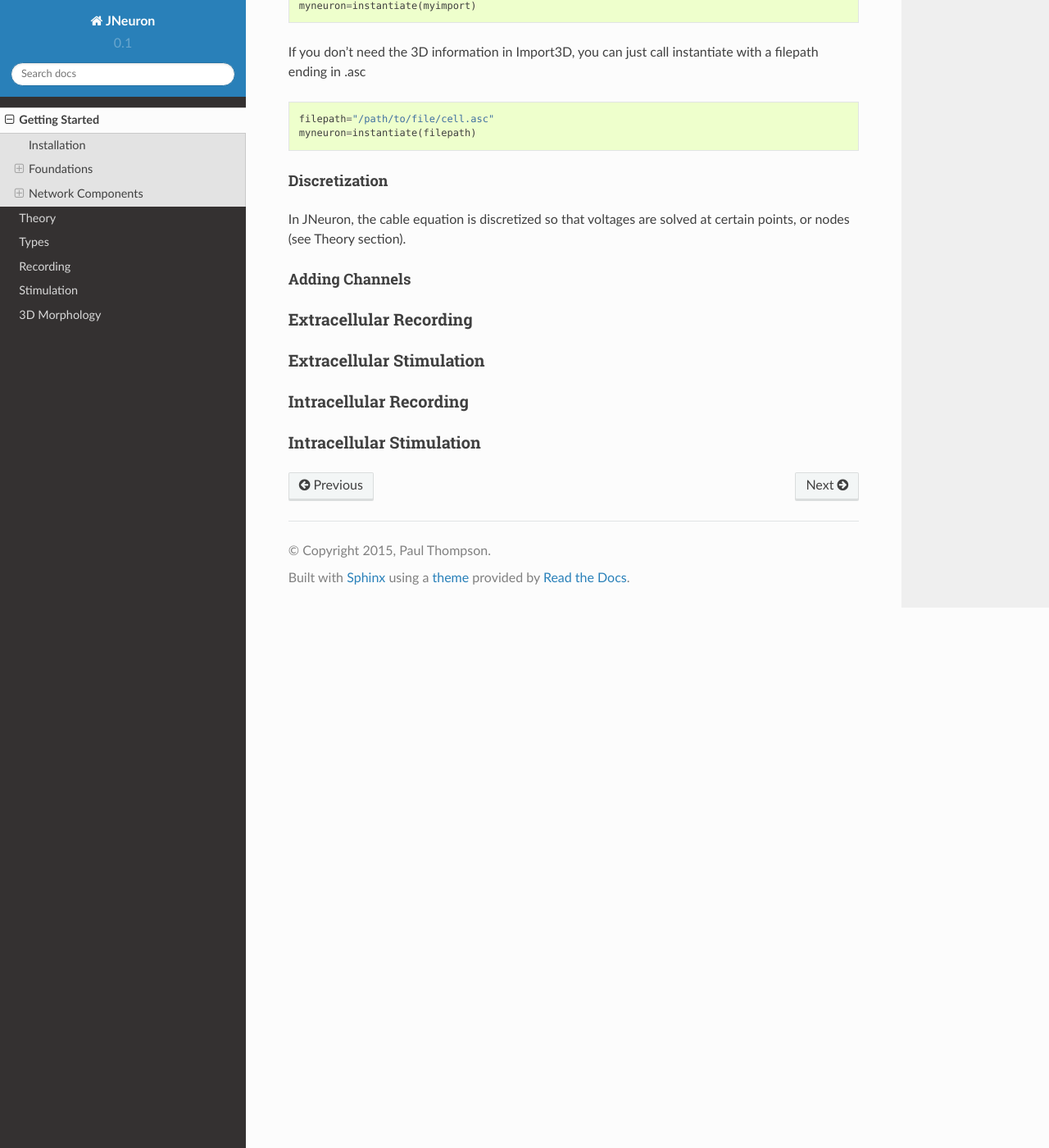
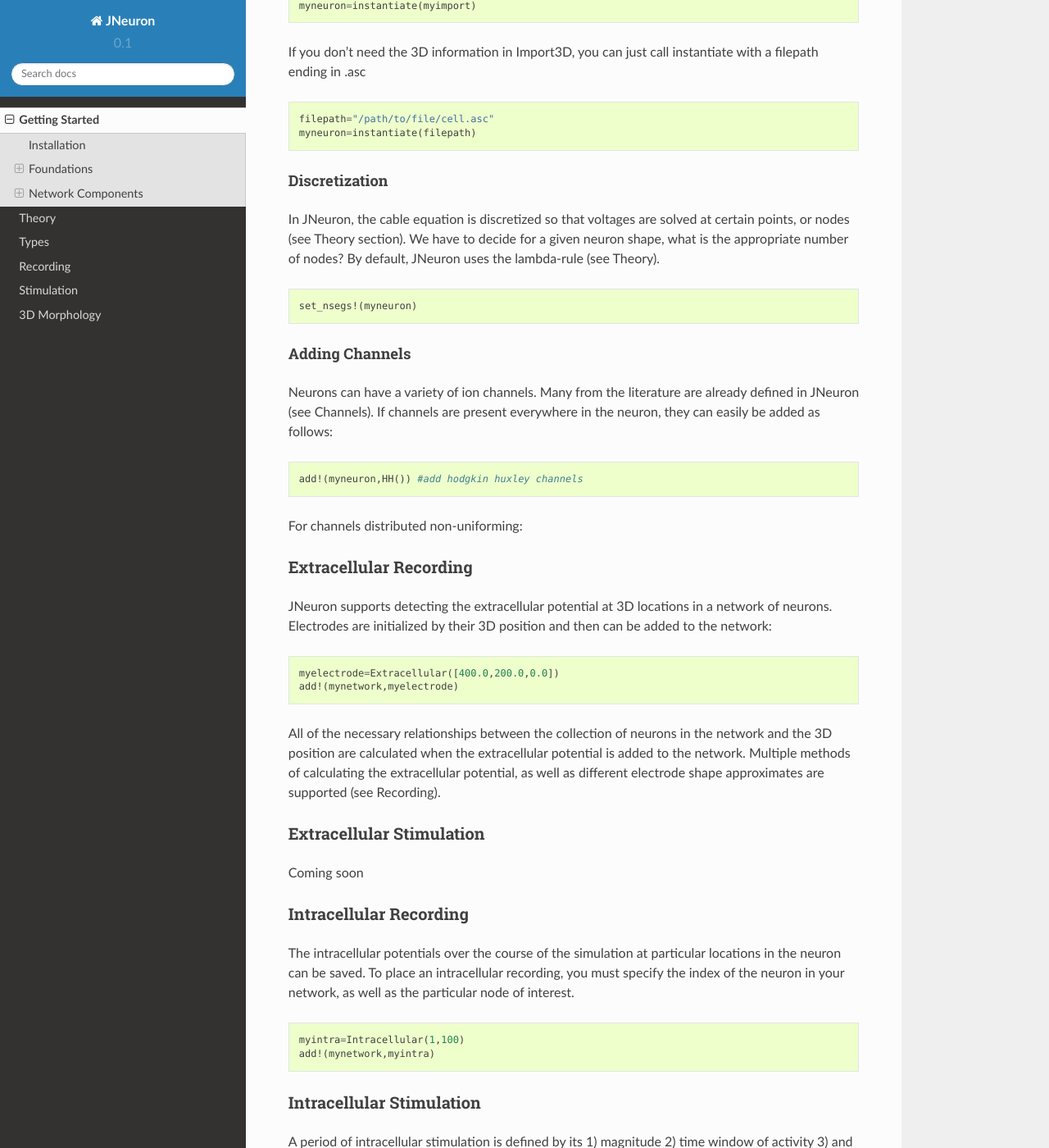
Before and after one commit to paulmthompson/JNeuron, a Sphinx documentation site: the page built from docs/GettingStarted.rst, in a window 1280 px wide and 1400 px high, scrolled down 2141 px. Shown: the whole window at 82% size. Built offline with Sphinx 7.4.7 and the Read the Docs theme 2.0.0, drawn with Linux system fonts in a browser that asks for light colours; pages that are not in the unit, such as notebooks, are missing from menus; some of the changed text lies outside the part shown.

Commit message:
updated documentation

```diff
--- a/docs/GettingStarted.rst
+++ b/docs/GettingStarted.rst
@@ -113,24 +113,66 @@ If you don't need the 3D information in Import3D, you can just call instantiate
 Discretization
 ----------------
 
-In JNeuron, the cable equation is discretized so that voltages are solved at certain points, or nodes (see Theory section).
+In JNeuron, the cable equation is discretized so that voltages are solved at certain points, or nodes (see Theory section). We have to decide for a given neuron shape, what is the appropriate number of nodes? By default, JNeuron uses the lambda-rule (see Theory).
+
+.. code-block:: julia
+
+	set_nsegs!(myneuron)
 
 ----------------
 Adding Channels
 ----------------
 
+Neurons can have a variety of ion channels. Many from the literature are already defined in JNeuron (see Channels). If channels are present everywhere in the neuron, they can easily be added as follows:
+
+.. code-block:: julia
+
+	add!(myneuron,HH()) #add hodgkin huxley channels
+
+For channels distributed non-uniforming:
+
 ========================
 Extracellular Recording
 ========================
+
+JNeuron supports detecting the extracellular potential at 3D locations in a network of neurons. Electrodes are initialized by their 3D position and then can be added to the network:
+
+.. code-block:: julia
+
+	myelectrode=Extracellular([400.0,200.0,0.0])
+	add!(mynetwork,myelectrode)
+
+All of the necessary relationships between the collection of neurons in the network and the 3D position are calculated when the extracellular potential is added to the network. Multiple methods of calculating the extracellular potential, as well as different electrode shape approximates are supported (see Recording).
 
 =========================
 Extracellular Stimulation
 =========================
 
+Coming soon
+
 ========================
 Intracellular Recording
 ========================
 
+The intracellular potentials over the course of the simulation at particular locations in the neuron can be saved. To place an intracellular recording, you must specify the index of the neuron in your network, as well as the particular node of interest.
+
+.. code-block:: julia
+
+	myintra=Intracellular(1,100)
+	add!(mynetwork,myintra)
+
 =========================
 Intracellular Stimulation
 =========================
+
+A period of intracellular stimulation is defined by its 1) magnitude 2) time window of activity 3) and location. Once these are specified, a stimulation instance can be added to a network
+
+.. code-block:: julia
+
+	amp=2.0 #stimulation amplitude in nA
+	neuron_num=1 #index of neuron receiving stimulation
+	node=40 #node of above neuron to input current
+	tstart=1.0 #in ms
+	tstop=2.0 #in ms
+	mystim=Stim(amp,neuron_num,node,tstart,tstop)
+	add!(mynetwork,mystim)
```
Also changed, not shown: 1 other file.
